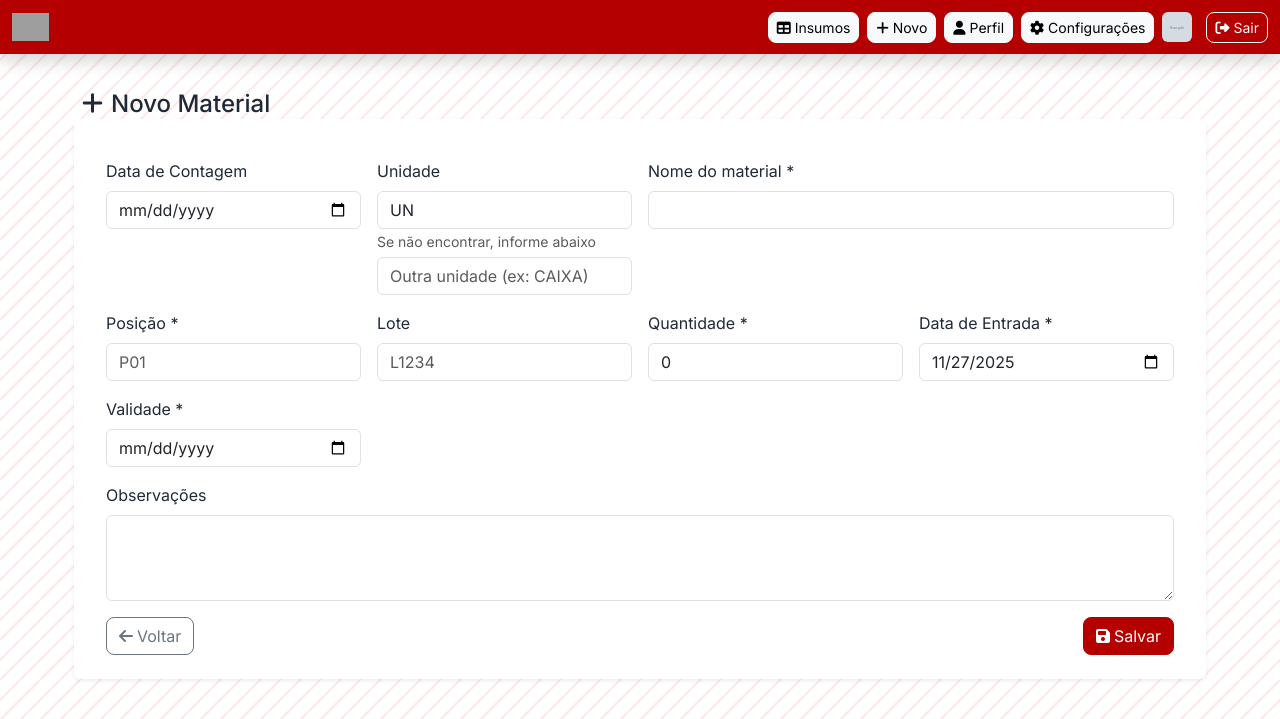
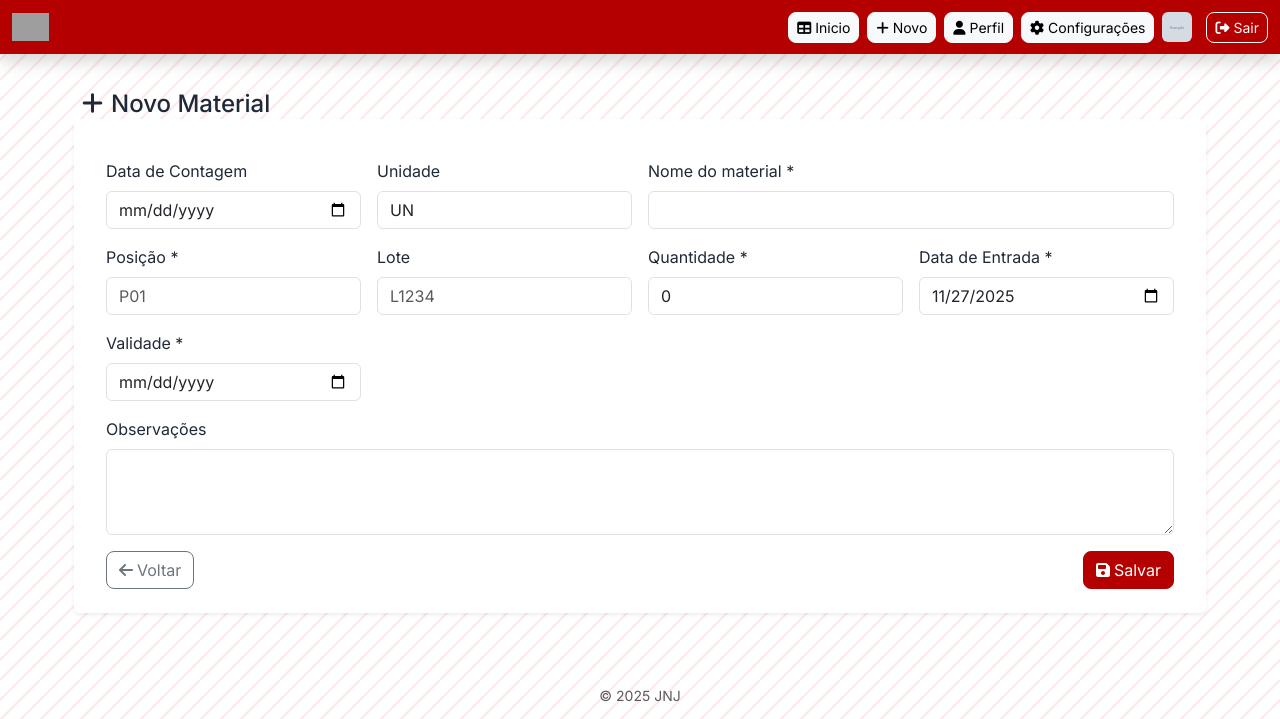
Before and after one commit to 238622024-web/Projeto-Insumo-Jnj-contagem, a PHP site: page /dashboard/cadastrar.php in a window 1280 px wide. Shown: the top 719 px of the page. Run offline with PHP 8.4, Linux system fonts and the light colour scheme; the visitor is signed in with stand-in values (Sample User, id 1); tables that the repository leaves empty hold one stand-in row (values such as "Sample post"); grey boxes marked "Sample" are stand-in pictures; some libraries are stand-ins or nearby versions; grey boxes are pictures that could not be loaded.

Commit message:
Remover campo de unidade personalizada e nota; usar apenas seleção de unidade em cadastrar/editar

```diff
--- a/projeto insumo/cadastrar.php
+++ b/projeto insumo/cadastrar.php
@@ -12,8 +12,7 @@ if ($_SERVER['REQUEST_METHOD'] === 'POST') {
     $data_contagem = $_POST['data_contagem'] ?? '';
     // unidade: select with options; allow optional custom override
     $unidade_selected = trim($_POST['unidade'] ?? '');
-    $unidade_custom = trim($_POST['unidade_custom'] ?? '');
-    $unidade = $unidade_custom !== '' ? $unidade_custom : $unidade_selected;
+    $unidade = $unidade_selected;
     $data_entrada = $_POST['data_entrada'] ?? '';
     $validade = $_POST['validade'] ?? '';
     $observacoes = trim($_POST['observacoes'] ?? '');
@@ -83,8 +82,7 @@ include __DIR__ . '/includes/header.php';
         <option value="<?= h($op) ?>" <?= (isset($_POST['unidade']) && $_POST['unidade']===$op)?'selected':'' ?>><?= h($op) ?></option>
       <?php endforeach; ?>
     </select>
-    <small class="text-muted">Se não encontrar, informe abaixo</small>
-    <input type="text" name="unidade_custom" class="form-control mt-1" placeholder="Outra unidade (ex: CAIXA)" value="<?= h($_POST['unidade_custom'] ?? '') ?>">
+
   </div>
   <div class="col-md-6">
     <label class="form-label">Nome do material *</label>
--- a/projeto insumo/editar.php
+++ b/projeto insumo/editar.php
@@ -18,8 +18,7 @@ if ($_SERVER['REQUEST_METHOD'] === 'POST') {
     $quantidade = (int)($_POST['quantidade'] ?? 0);
     $data_contagem = $_POST['data_contagem'] ?? '';
     $unidade_selected = trim($_POST['unidade'] ?? '');
-    $unidade_custom = trim($_POST['unidade_custom'] ?? '');
-    $unidade = $unidade_custom !== '' ? $unidade_custom : $unidade_selected;
+    $unidade = $unidade_selected;
     $data_entrada = $_POST['data_entrada'] ?? '';
     $validade = $_POST['validade'] ?? '';
     $observacoes = trim($_POST['observacoes'] ?? '');
@@ -66,8 +65,7 @@ include __DIR__ . '/includes/header.php';
         <option value="<?= h($op) ?>" <?= $sel ?>><?= h($op) ?></option>
       <?php endforeach; ?>
     </select>
-    <small class="text-muted">Se não encontrar, informe abaixo</small>
-    <input type="text" name="unidade_custom" class="form-control mt-1" placeholder="Outra unidade (ex: CAIXA)" value="<?= h($_POST['unidade_custom'] ?? ($item['unidade'] ?? '')) ?>">
+
   </div>
   <div class="col-md-6">
     <label class="form-label">Nome *</label>
--- a/projeto insumo/includes/header.php
+++ b/projeto insumo/includes/header.php
@@ -54,7 +54,7 @@ if (!empty($logoPath)) {
 
     <nav class="d-flex gap-2">
       <?php if ($user): ?>
-        <a class="btn btn-sm btn-light" href="index.php"><i class="fa-solid fa-table me-1"></i>Insumos</a>
+        <a class="btn btn-sm btn-light" href="index.php"><i class="fa-solid fa-table me-1"></i>Inicio</a>
         <a class="btn btn-sm btn-light" href="cadastrar.php"><i class="fa-solid fa-plus me-1"></i>Novo</a>
         <a class="btn btn-sm btn-light" href="perfil.php"><i class="fa-solid fa-user me-1"></i>Perfil</a>
         <a class="btn btn-sm btn-light" href="configuracoes.php"><i class="fa-solid fa-gear me-1"></i>Configurações</a>
```
